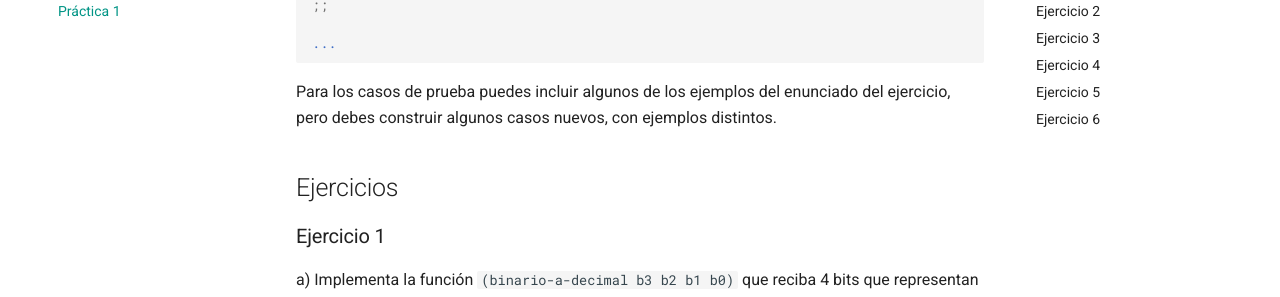
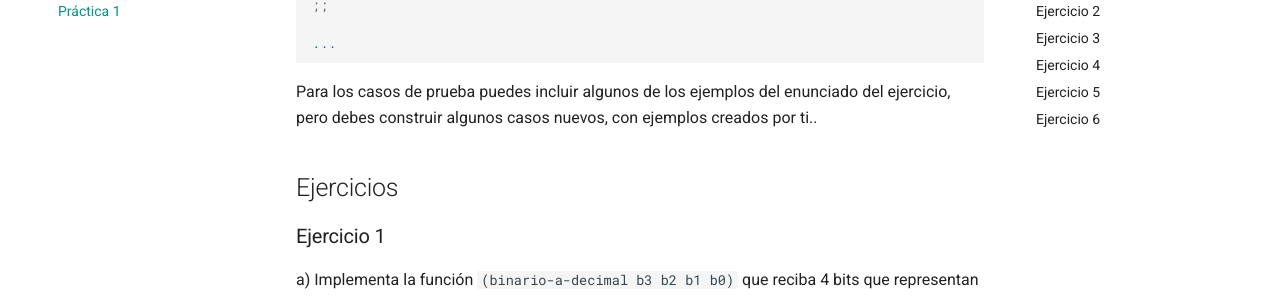
Before and after one commit to domingogallardo/apuntes-lpp, an MkDocs documentation site: the page built from docs/practicas/practica01/practica01.md, in a window 1280 px wide and 900 px high, scrolled down 1045 px. Shown: the part 178-475 px from the top of the window. Built offline with MkDocs 1.6.1 and Material for MkDocs 9.7.7, drawn with Linux system fonts in a browser that asks for light colours.

Commit message:
Corrección

```diff
--- a/docs/practicas/practica01/practica01.md
+++ b/docs/practicas/practica01/practica01.md
@@ -62,7 +62,7 @@ La solución se debería entregar de la siguiente forma:
 
 Para los casos de prueba puedes incluir algunos de los ejemplos del
 enunciado del ejercicio, pero debes construir algunos casos nuevos,
-con ejemplos distintos.
+con ejemplos creados por ti..
 
 ## Ejercicios
 
```
